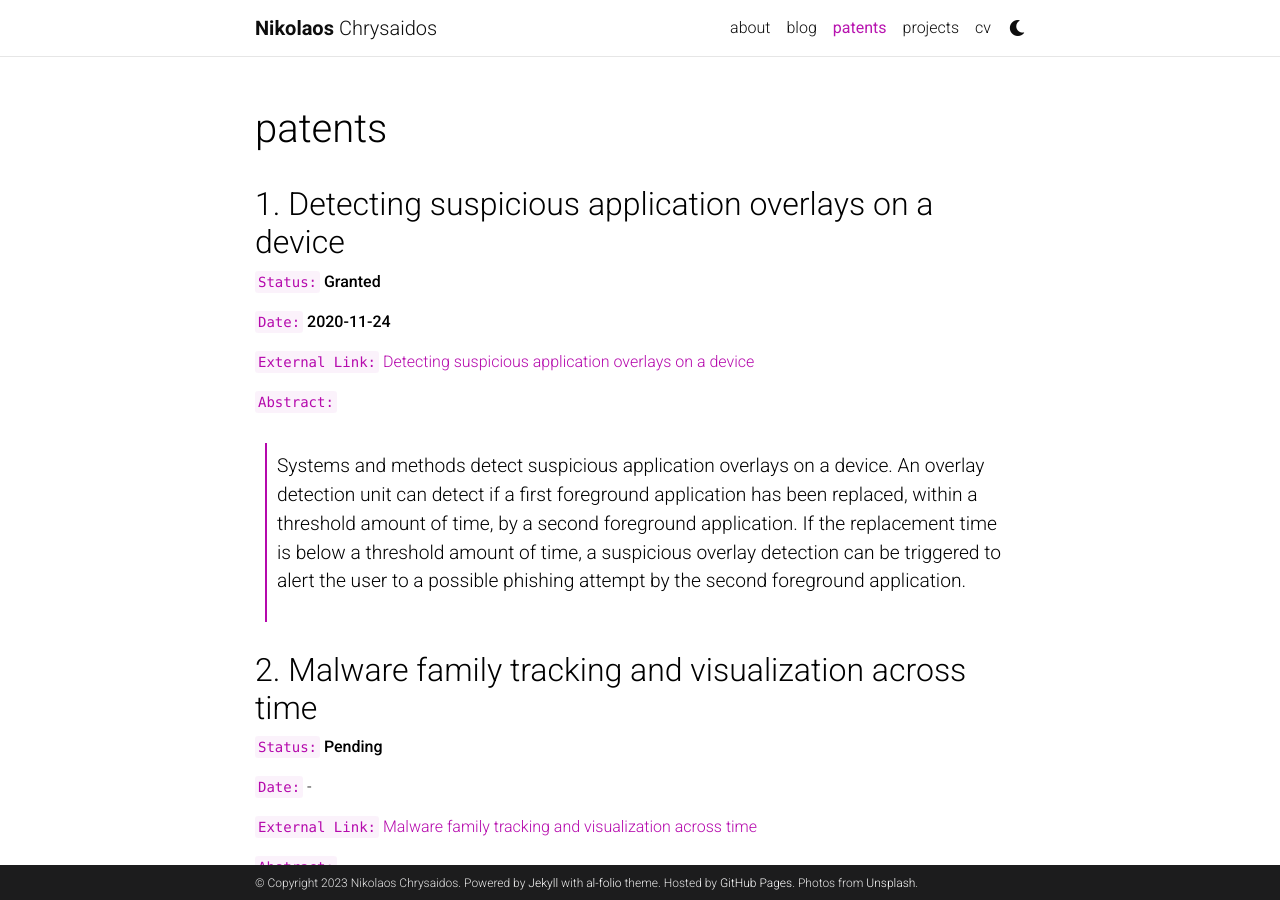
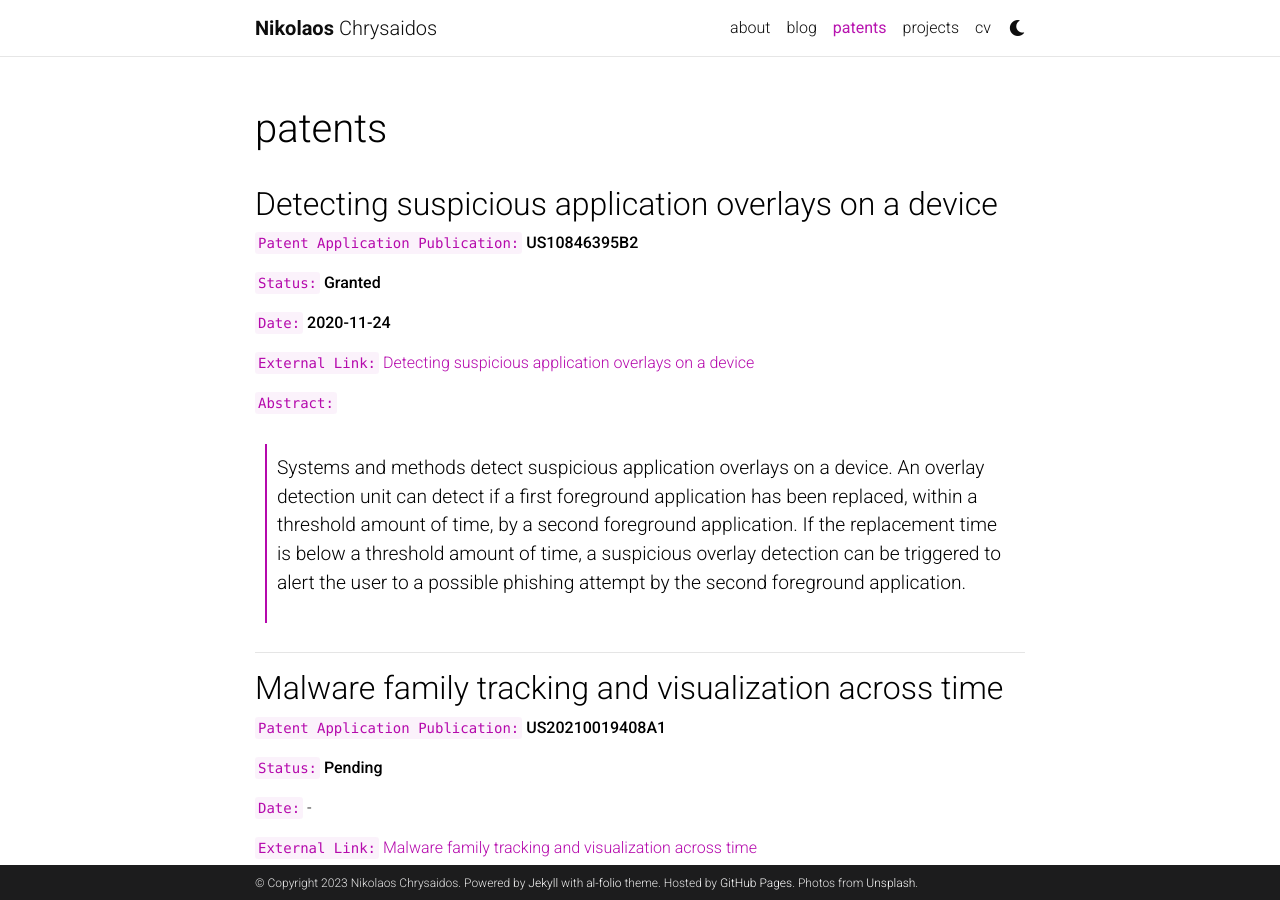
Before and after one commit to virqdroid/virqdroid.github.io, a Jekyll site: the page built from _pages/patents.md, in a window 1280 px wide and 900 px high. Built offline with Jekyll 4.4.1, drawn with Linux system fonts in a browser that asks for light colours; comment, search, counter and statistics services are not loaded; a style sheet for code colours, icons or effects is not loaded.

Commit message:
Update patents.md

```diff
--- a/_pages/patents.md
+++ b/_pages/patents.md
@@ -8,7 +8,9 @@ nav: true
 nav_order: 1
 ---
 <!-- _pages/publications.md -->
-## 1. Detecting suspicious application overlays on a device
+## Detecting suspicious application overlays on a device
+`Patent Application Publication:` **US10846395B2**
+
 `Status:` **Granted**
 
 `Date:`  **2020-11-24**
@@ -19,7 +21,11 @@ nav_order: 1
 
 > Systems and methods detect suspicious application overlays on a device. An overlay detection unit can detect if a first foreground application has been replaced, within a threshold amount of time, by a second foreground application. If the replacement time is below a threshold amount of time, a suspicious overlay detection can be triggered to alert the user to a possible phishing attempt by the second foreground application.
 
-## 2. Malware family tracking and visualization across time
+---
+
+## Malware family tracking and visualization across time
+`Patent Application Publication:` **US20210019408A1**
+
 `Status:` **Pending**
 
 `Date:`  -
```
